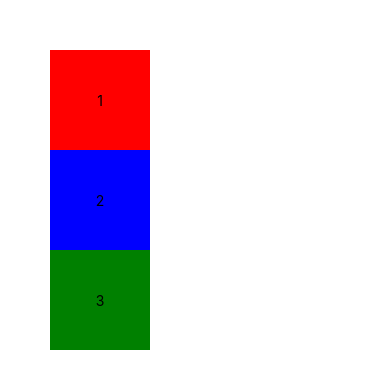
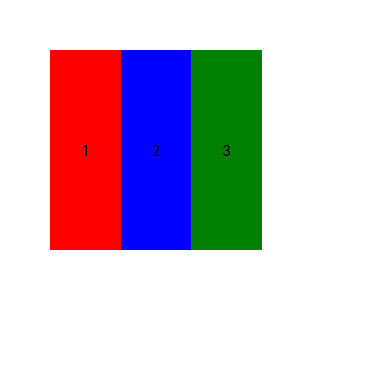
Before and after one commit to quangvietnguyen/React-native-first-app, a React Native app: screen / in a window 390 px wide. Shown: the top 388 px of the page. Built offline with nearby package versions, Linux system fonts and the light colour scheme.

Commit message:
Nov 3 flex box is a default in React Native

```diff
--- a/App.js
+++ b/App.js
@@ -27,36 +27,48 @@
   // );
 
   return (
-    <View style={{ padding: 50 }}>
+    <View
+      style={{
+        padding: 50,
+        flexDirection: "row",
+        width: "80%",
+        height: 300,
+        justifyContent: "space-between",
+        alignItems: "stretch",
+      }}
+    >
       <View
         style={{
-          backgroundColor: 'red',
-          width: 100,
-          height: 100,
-          justifyContent: 'center',
-          alignItems: 'center'
+          backgroundColor: "red",
+          // width: 100,
+          // height: 100,
+          flex: 1, //now this child View component can get as much as space of the parent it can
+          justifyContent: "center",
+          alignItems: "center",
         }}
       >
         <Text>1</Text>
       </View>
       <View
         style={{
-          backgroundColor: 'blue',
-          width: 100,
-          height: 100,
-          justifyContent: 'center',
-          alignItems: 'center'
+          backgroundColor: "blue",
+          // width: 100,
+          // height: 100,
+          flex: 1, // if flex to 2, it will take double space from the first one.
+          justifyContent: "center",
+          alignItems: "center",
         }}
       >
         <Text>2</Text>
       </View>
       <View
         style={{
-          backgroundColor: 'green',
-          width: 100,
-          height: 100,
-          justifyContent: 'center',
-          alignItems: 'center'
+          backgroundColor: "green",
+          // width: 100,
+          // height: 100,
+          flex: 1,
+          justifyContent: "center",
+          alignItems: "center",
         }}
       >
         <Text>3</Text>
```
